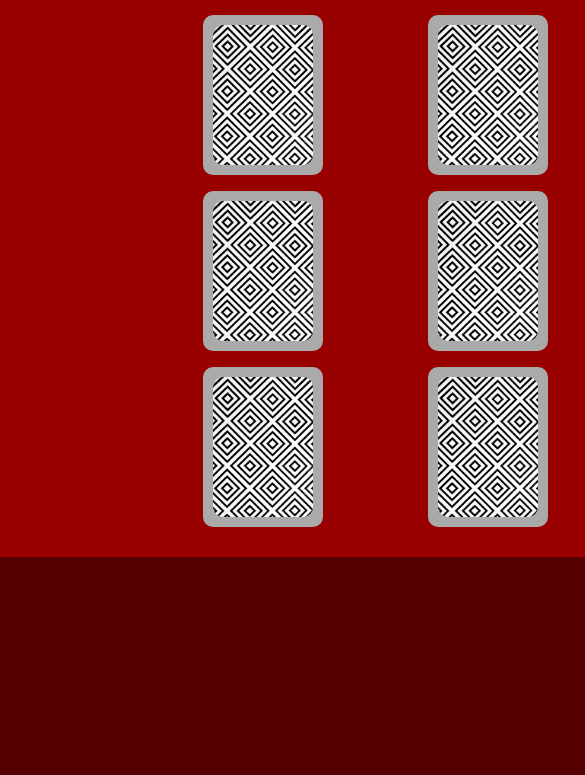
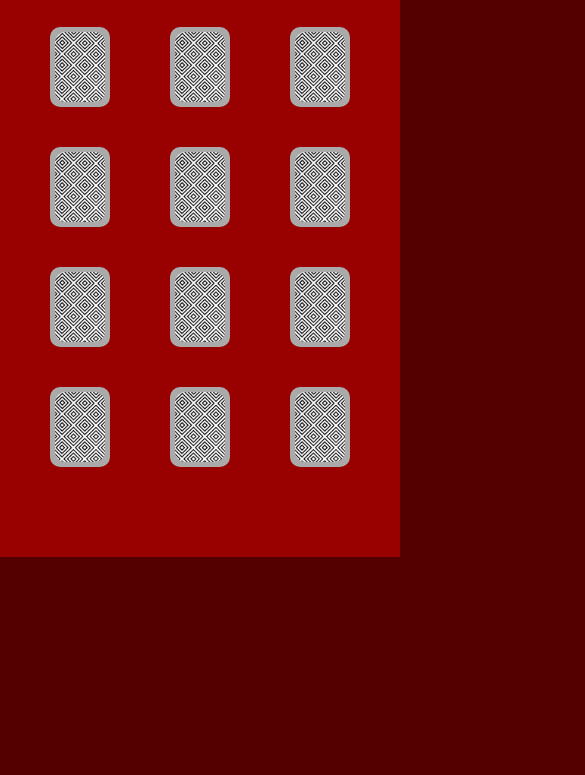
Before and after one commit to juankapalacios1997/my-memory-game, a plain HTML site: page index.html in a window 390 px wide. Shown: the part 69-844 px from the top of the page, 585 px wide, since content can reach past the window. Drawn offline with Linux system fonts and the light colour scheme.

Commit message:
responsiveness changes

```diff
--- a/style.css
+++ b/style.css
@@ -170,6 +170,39 @@ body {
     transform: rotateY(180deg);
 }
 
-@media screen {
+@media only screen and (max-width: 600px) {
+    body {
+        width: 400px;
+    }
 
+    .main-container {
+        margin: 0 auto;
+        width: 400px;
+    }
+
+    .you-won {
+        width: 100%;
+        height: auto;
+    }
+
+    .cards-container {
+        width: 360px;
+        height: 480px;
+        grid-template-columns: repeat(3, 1fr);
+        grid-template-rows: repeat(4, 1fr);
+    }
+
+    .card-container {
+        margin: 8px;
+    }
+
+    .card {
+        width: 60px;
+        height: 80px;
+    }
+
+    .view {
+        width: 50px;
+        height: 70px;
+    }
 }
```
